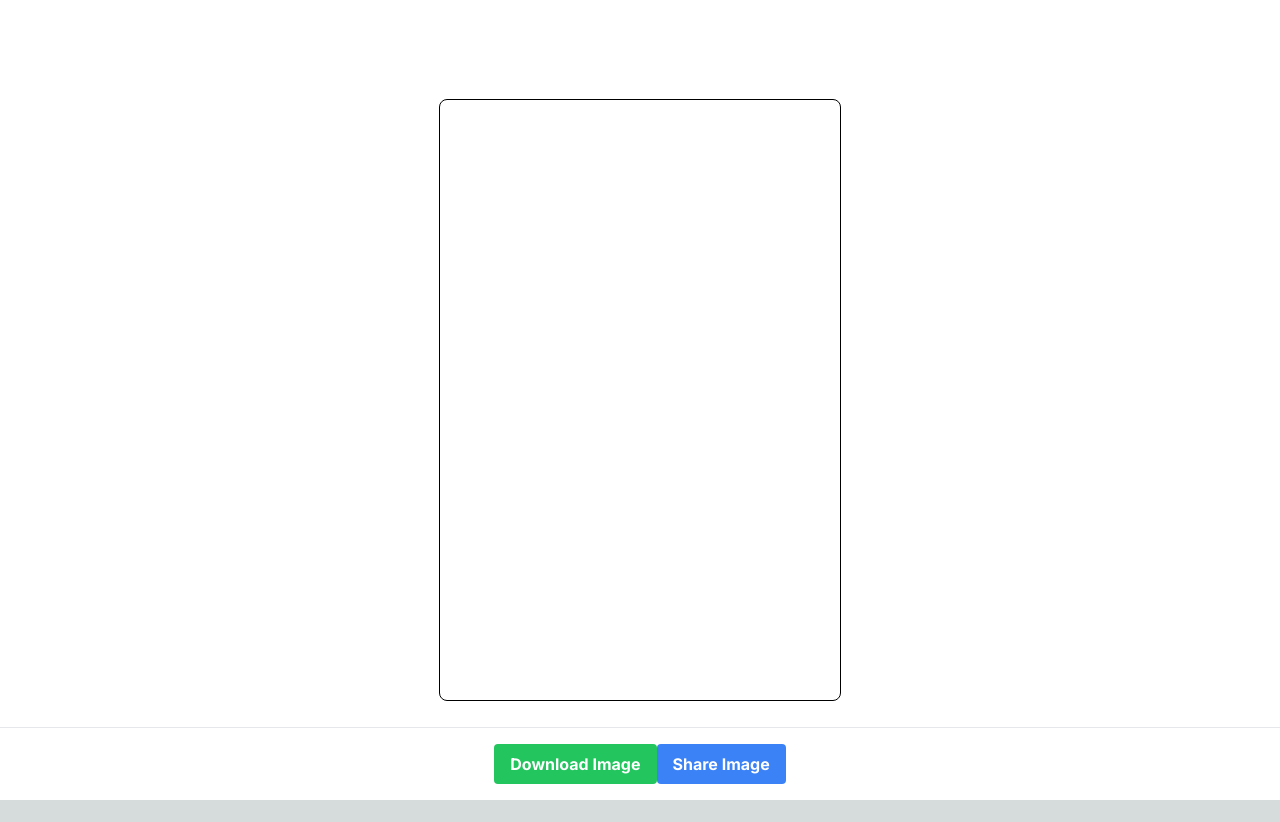
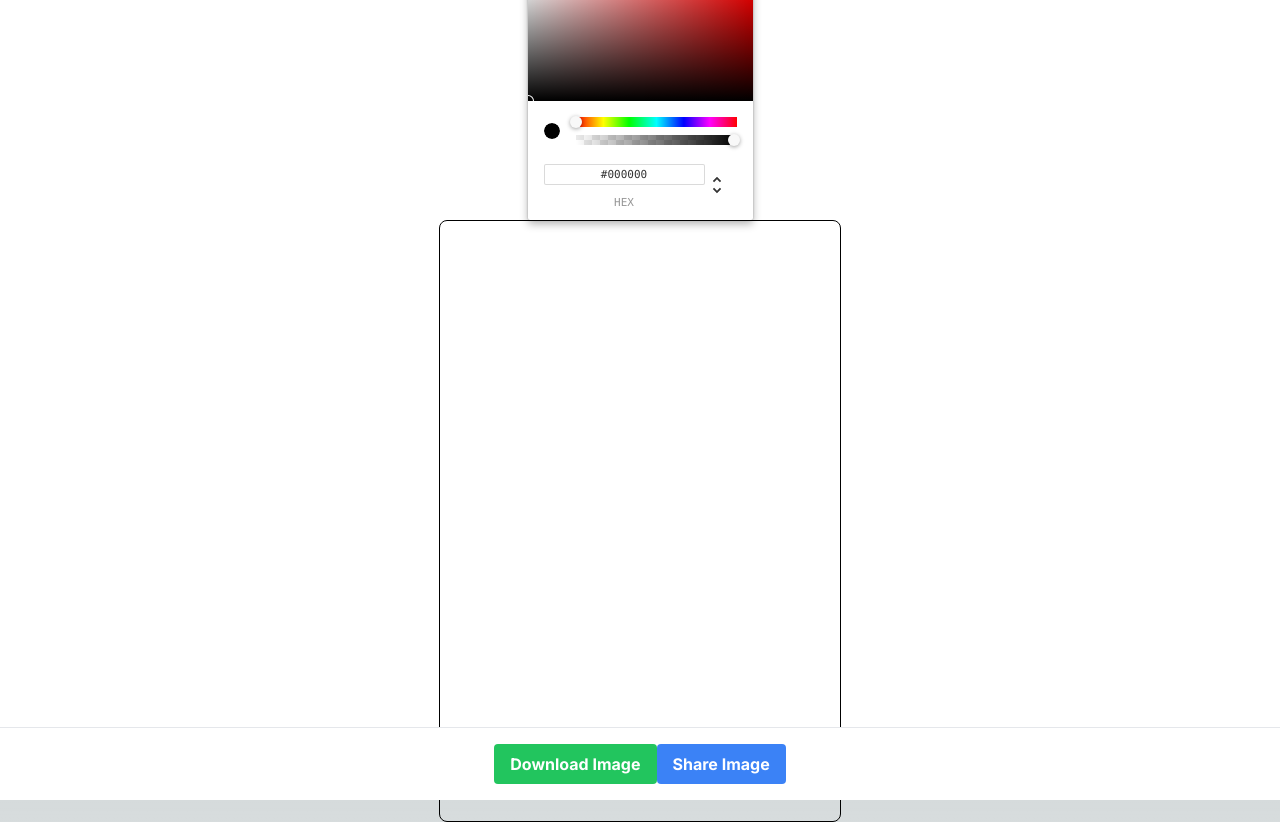
Before and after one commit to simonchan66/drawnlearn, a Next.js app: page / in a window 1280 px wide. Before the commit the page ends 800 px from the top, so only its background shows below. Built offline with nearby package versions, Linux system fonts and the light colour scheme.

Commit message:
color pick

```diff
--- a/app/page.tsx
+++ b/app/page.tsx
@@ -2,24 +2,25 @@
 import Image from "next/image";
 import { useDraw } from "@/hooks/useDraw";
 import { useRef, useState } from "react";
+import { ChromePicker } from "react-color";
 
 export default function Home() {
   const { canvasRef } = useDraw(drawLine);
-  const textAreaRef = useRef<HTMLTextAreaElement>(null);
+  const [color, setColor] = useState<string>('#000')
 
   function drawLine({ prevPoint, currentPoint, ctx }: Draw) {
     const { x: currX, y: currY } = currentPoint;
-    const color = "#000";
+    const linecolor = color;
     const lineWidth = 5;
 
     let startPoint = prevPoint ?? currentPoint;
     ctx.beginPath();
     ctx.lineWidth = lineWidth;
-    ctx.strokeStyle = color;
+    ctx.strokeStyle = linecolor;
     ctx.moveTo(startPoint.x, startPoint.y);
     ctx.lineTo(currX, currY);
     ctx.stroke();
-    ctx.fillStyle = color;
+    ctx.fillStyle = linecolor;
 
     ctx.beginPath();
     ctx.arc(startPoint.x, startPoint.y, 2, 0, Math.PI * 2);
@@ -64,6 +65,7 @@ export default function Home() {
 
   return (
     <div className="w-screen h-screen bg-white flex flex-col items-center justify-center relative">
+    <ChromePicker color={color} onChange={(e) => setColor(e.hex)} />
       <canvas ref={canvasRef} id="canvas" width={400} height={600}
         className="border border-black rounded-lg" />
 
```
Also changed, not shown: package.json (+7 -5 lines), 1 other file (tests, documents, lock files or other folders).
